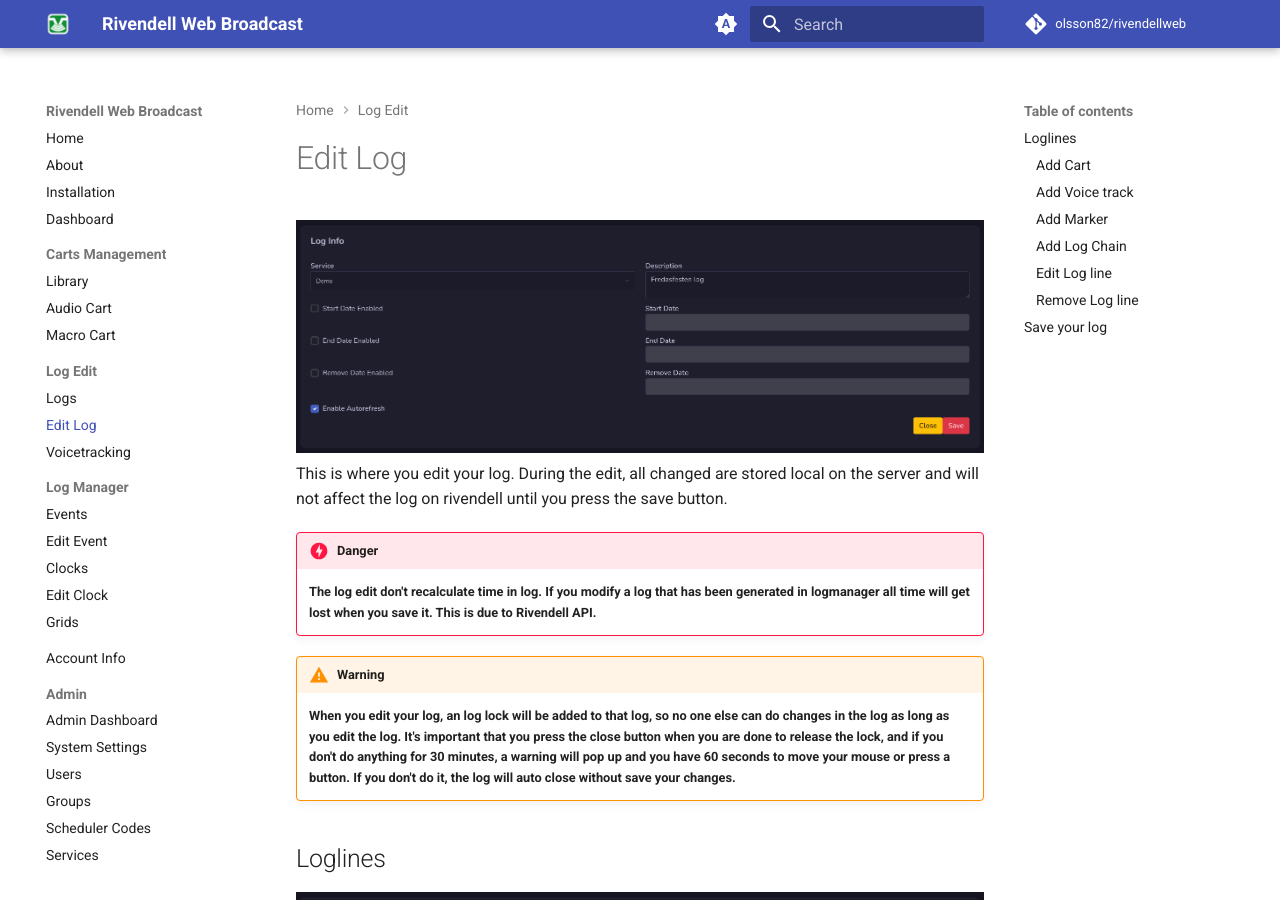
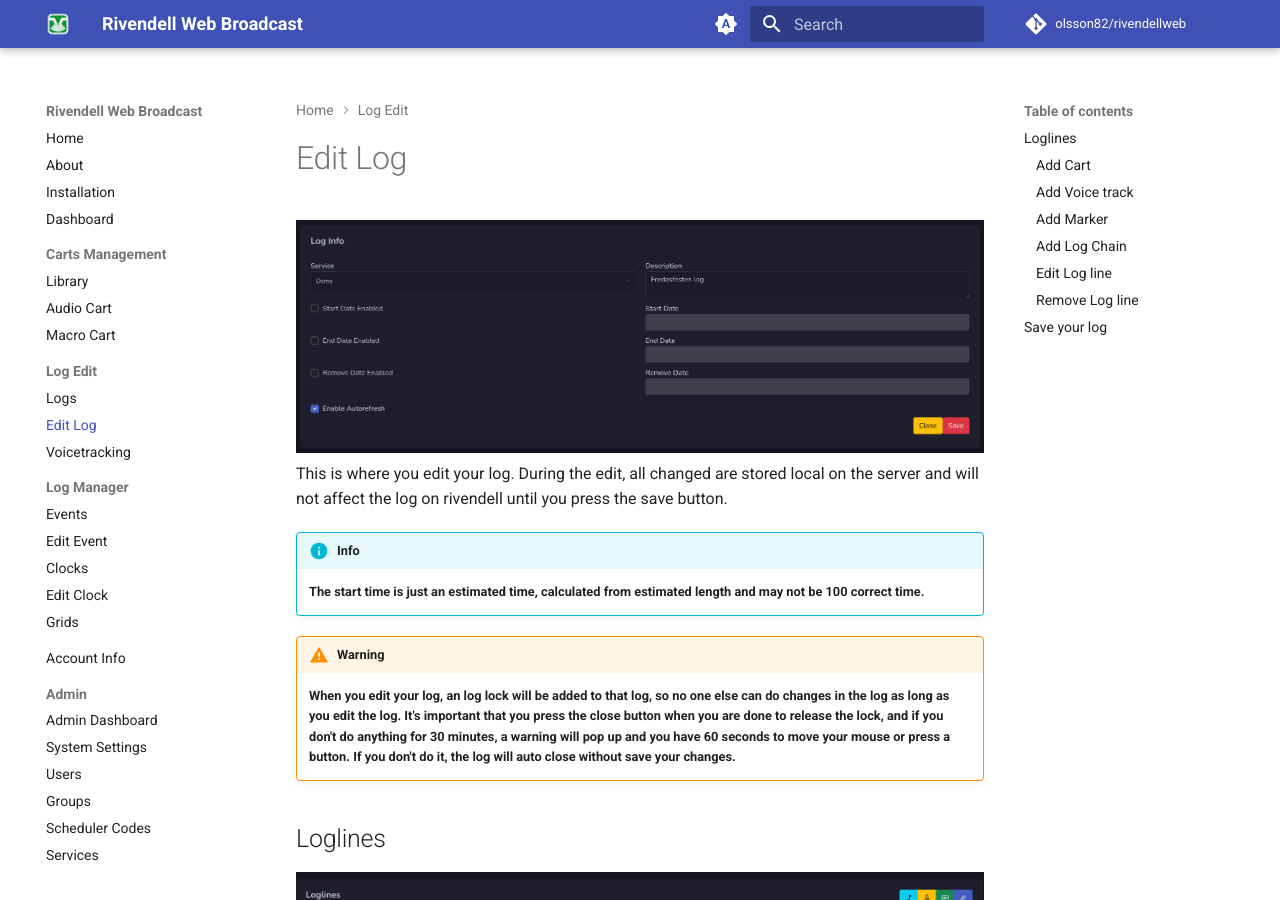
Before and after one commit to olsson82/rivwebdoc, an MkDocs documentation site: the page built from docs/editlog.md, in a window 1280 px wide and 900 px high. Built offline with MkDocs 1.6.1 and Material for MkDocs 9.7.7, drawn with Linux system fonts in a browser that asks for light colours; comment, search, counter and statistics services are not loaded.

Commit message:
Update the log edit documentation

```diff
--- a/docs/editlog.md
+++ b/docs/editlog.md
@@ -2,9 +2,10 @@
 ![Screenshot](img/editlog.png)
 This is where you edit your log. During the edit, all changed are stored local on the server and will not affect the log on rivendell until you press the save button.
 
-!!! Danger
+!!! Info
 
-    **The log edit don't recalculate time in log. If you modify a log that has been generated in logmanager all time will get lost when you save it. This is due to Rivendell API.**
+    **The start time is just an estimated time, calculated from estimated length and may not be 100 correct time.**
+
 
 !!! Warning
 
```
Also changed, not shown: docs/img/loglines.png.
